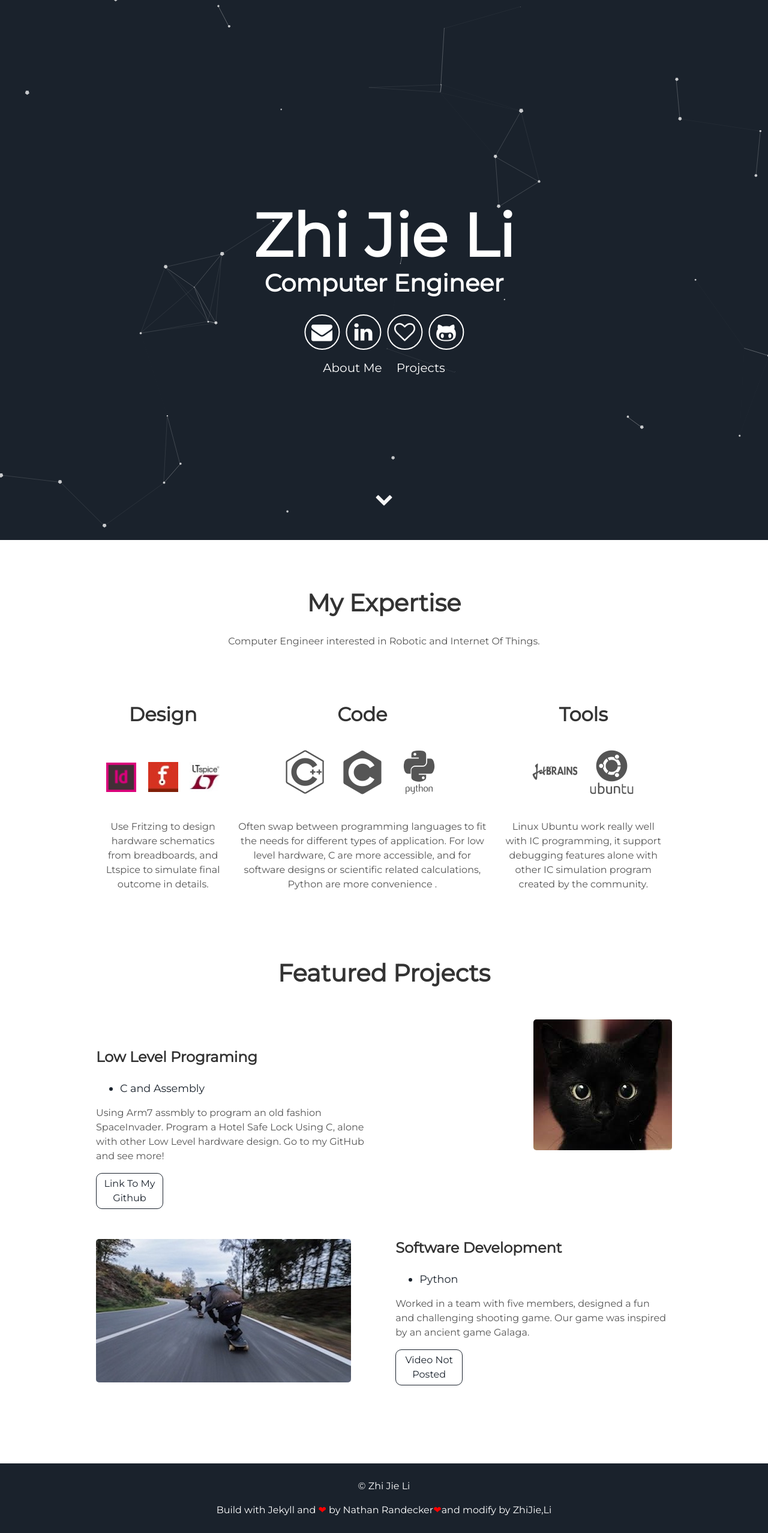
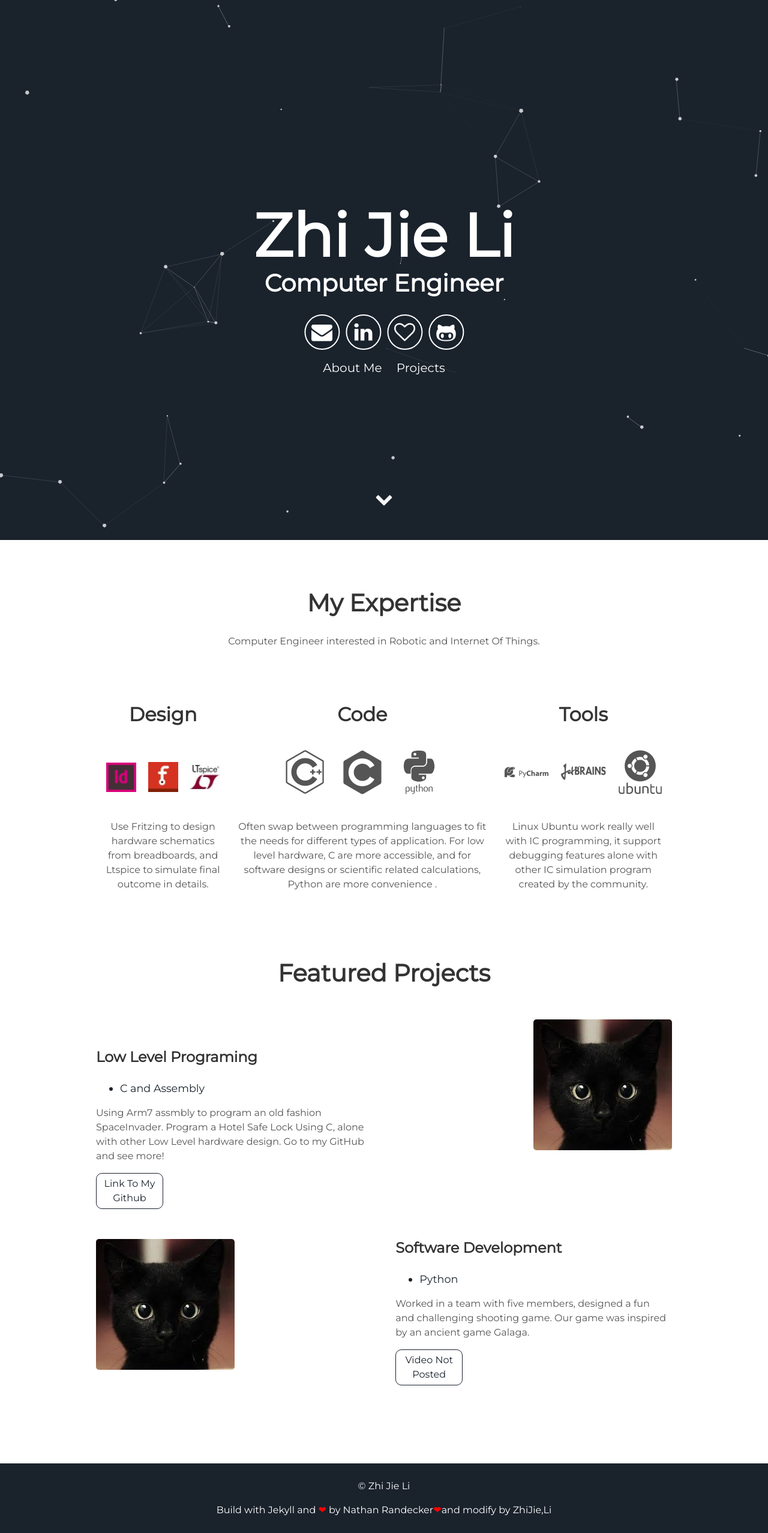
Before and after one commit to SendToSpace/Pweb, a Jekyll site: the page built from index.html, in a window 1280 px wide. Shown: the whole page at 60% size. Built offline with Jekyll 4.4.1, drawn with Linux system fonts in a browser that asks for light colours.

Commit message:
still need alot of work

```diff
--- a/_includes/about.html
+++ b/_includes/about.html
@@ -20,7 +20,7 @@
     </div>
     <div class="tech">
       <h2>Tools</h2>
-      <i class="devicon-pycharm-plain-wordmark.colored"></i>
+      <i class="devicon-pycharm-plain-wordmark"></i>
       <i class="devicon-jetbrains-line-wordmark"></i>
       <i class="devicon-ubuntu-plain-wordmark"></i>
       <p>Linux Ubuntu work really well with IC programming, it support debugging features alone with other IC simulation program created by the community.</p>
--- a/_includes/projects.html
+++ b/_includes/projects.html
@@ -16,7 +16,7 @@
 </div>
 <div class="user-projects">
   <div class="images-left">
-    <img alt="mountains" src="{{ "/assets/img/skate.jpg" | prepend: site.baseurl }}" />
+    <img alt="mountains" src="{{ "/assets/img/GitHub.png" | prepend: site.baseurl }}" />
   </div>
   <div class="contents-right">
     <h3> Software Development </h3>
```
Also changed, not shown: assets/img/galaga.jpg (added).
